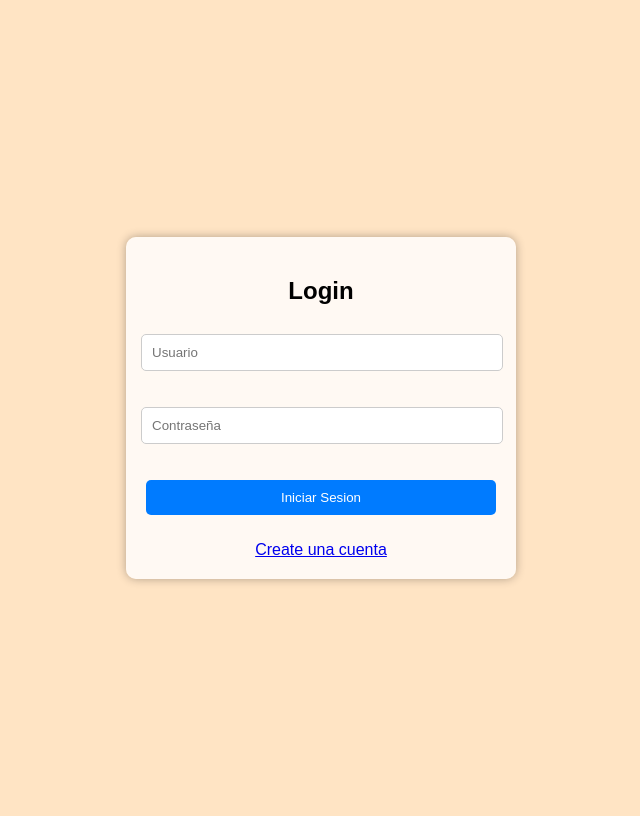
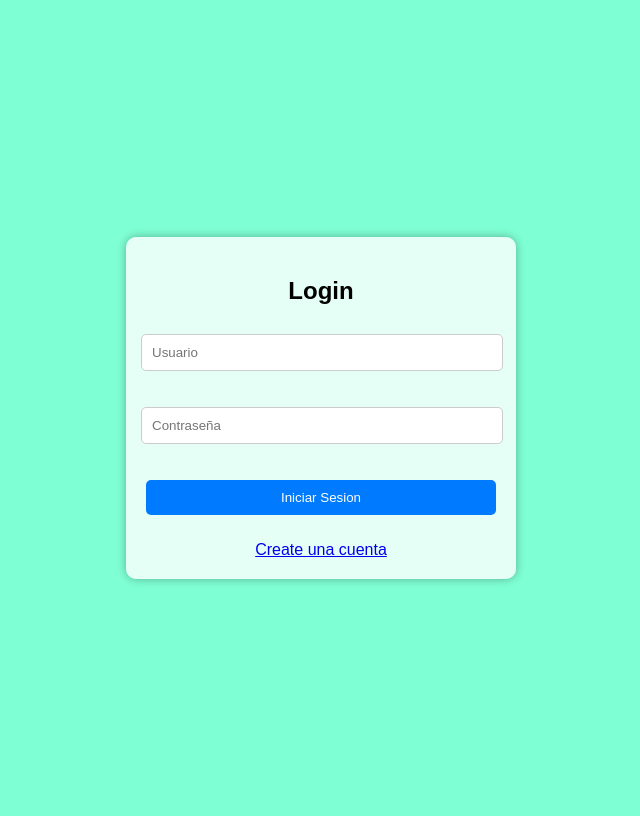
Before and after one commit to PabloHerRuiz/Autoescuela, a PHP site: page / in a window 1280 px wide. Shown: the whole page, without its empty margins (319-959 px from the left). Run offline with PHP 8.4, Linux system fonts and the light colour scheme.

Commit message:
modified:   css/estilosLogin.css

```diff
--- a/css/estilosLogin.css
+++ b/css/estilosLogin.css
@@ -1,5 +1,5 @@
 body {
-    background-color: bisque;
+    background-color: aquamarine;
     background-size: cover;
     background-repeat: no-repeat;
     background-attachment: fixed;
```
